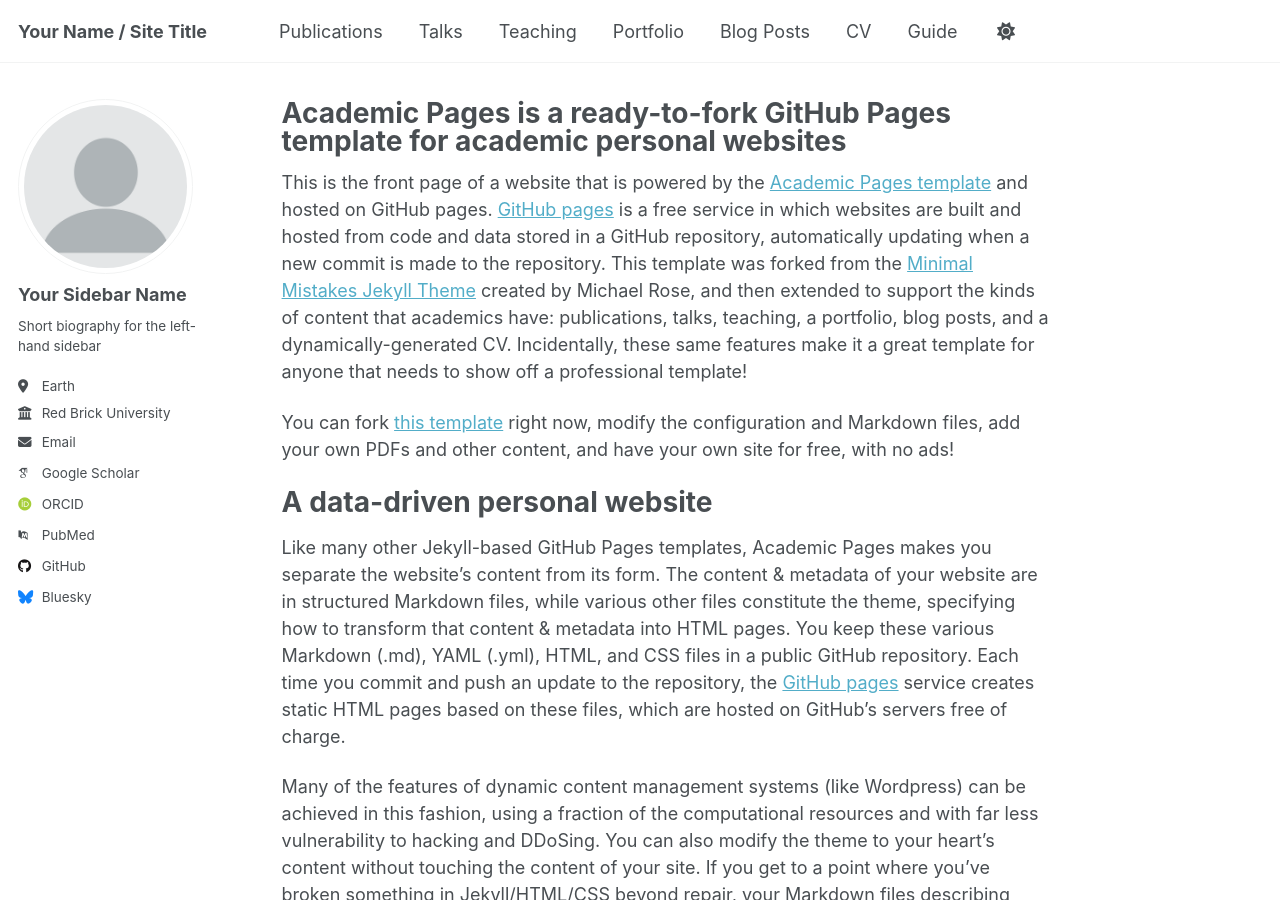
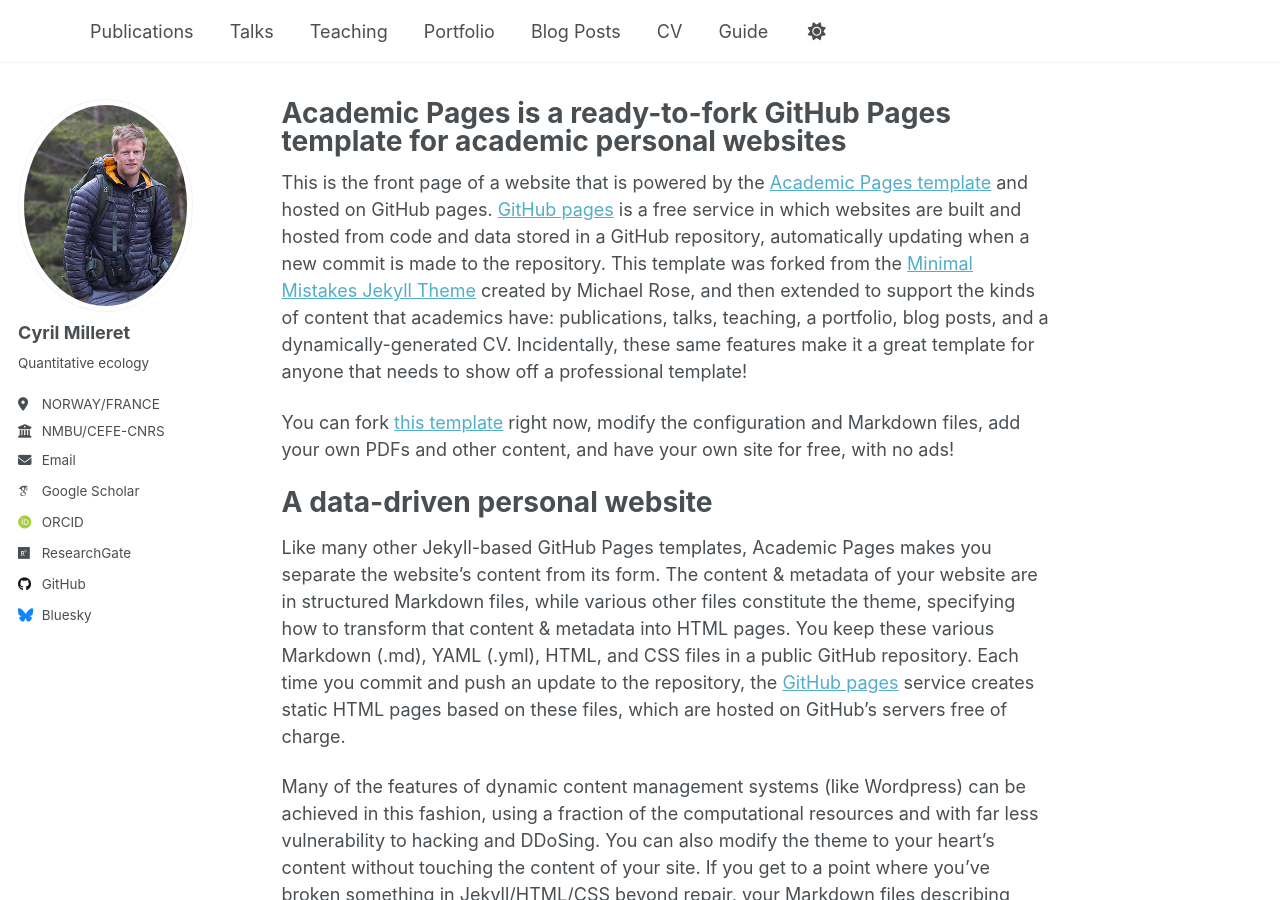
Before and after one commit to Cyril-Milleret/Cyril-Milleret.github.io, a Jekyll site: the page built from _pages/about.md, in a window 1280 px wide and 900 px high. Built offline with Jekyll 4.4.1, drawn with Linux system fonts in a browser that asks for light colours; some web fonts are replaced; a script that is not in the unit is left out.

Commit message:
first commit

```diff
--- a/_config.yml
+++ b/_config.yml
@@ -9,51 +9,51 @@
 # Basic Site Settings
 locale                   : "en-US"
 site_theme               : "default"
-title                    : "Your Name / Site Title"
+title                    : ""
 title_separator          : "-"
 name                     : &name "Your Name"
 description              : &description "personal description"
-url                      : https://academicpages.github.io # the base hostname & protocol for your site e.g. "https://[your GitHub username].github.io" or if you already have some other page hosted on Github then use "https://[your GitHub username].github.io/[Your Repo Name]"
+url                      : https://cyril-milleret.github.io/website.github.io/ # the base hostname & protocol for your site e.g. "https://[your GitHub username].github.io" or if you already have some other page hosted on Github then use "https://[your GitHub username].github.io/[Your Repo Name]"
 baseurl                  : "" # the subpath of your site, e.g. "/blog"
-repository               : "academicpages/academicpages.github.io"
+repository               : "https://cyril-milleret.github.io/website.github.io/"
 
 # Site Author - The following control what appear as part of the author content on the side bar.
 #               If a field is blank the icon and link will not appear, otherwise it will be shown.
 #               Additional customization can be done by editing /_includes/author-profile.html
 author:
   # Biographic information
-  avatar           : "profile.png"
-  name             : "Your Sidebar Name"
+  avatar           : "profile.jpg"
+  name             : "Cyril Milleret"
   pronouns         : # example: "she/her"
-  bio              : "Short biography for the left-hand sidebar"
-  location         : "Earth"
-  employer         : "Red Brick University"
+  bio              : "Quantitative ecology"
+  location         : "NORWAY/FRANCE"
+  employer         : "NMBU/CEFE-CNRS"
   uri              : # URL
-  email            : "none@example.org"
+  email            : "cyril.milleret@gmail.com"
 
   # Academic websites
   academia         : # URL
   arxiv            : # URL - Update with the correct link to your profile
-  googlescholar    : "https://scholar.google.com/citations?user=PS_CX0AAAAAJ"
+  googlescholar    : "https://scholar.google.fr/citations?hl=es&user=CQl2gBIAAAAJ"
   inspire-hep      : # URL
   impactstory      : # URL
-  orcid            : "http://orcid.org/yourorcidurl"
+  orcid            : "https://orcid.org/0000-0002-8563-981X"
   semantic         : # URL
-  pubmed           : "https://www.ncbi.nlm.nih.gov/pubmed/?term=john+snow"
-  researchgate     : # URL
+  pubmed           : #URL"https://www.ncbi.nlm.nih.gov/pubmed/?term=john+snow"
+  researchgate     : "https://www.researchgate.net/profile/Cyril-Milleret?ev=hdr_xprf"
   scopus           : # URL
 
   # Repositories and software development
   bitbucket        : # Username - Update with your username on the site
   codepen          : # Username
   dribbble         : # Username
-  github           : "academicpages"
+  github           : "https://github.com/Cyril-Milleret"
   kaggle           : # Username
   stackoverflow    : # User number or user number and name (i.e., use "1" or "1/jeff-atwood")
 
   # Social media
   artstation       : # Username
-  bluesky          : "bsky.app" # Replace this with you Bluesky username
+  bluesky          : "https://bsky.app/profile/milleretcyril.bsky.social" # Replace this with you Bluesky username
   facebook         : # Username
   flickr           : # Username
   foursquare       : # Username
```
Also changed, not shown: images/profile.jpg (added), 2 other files.
